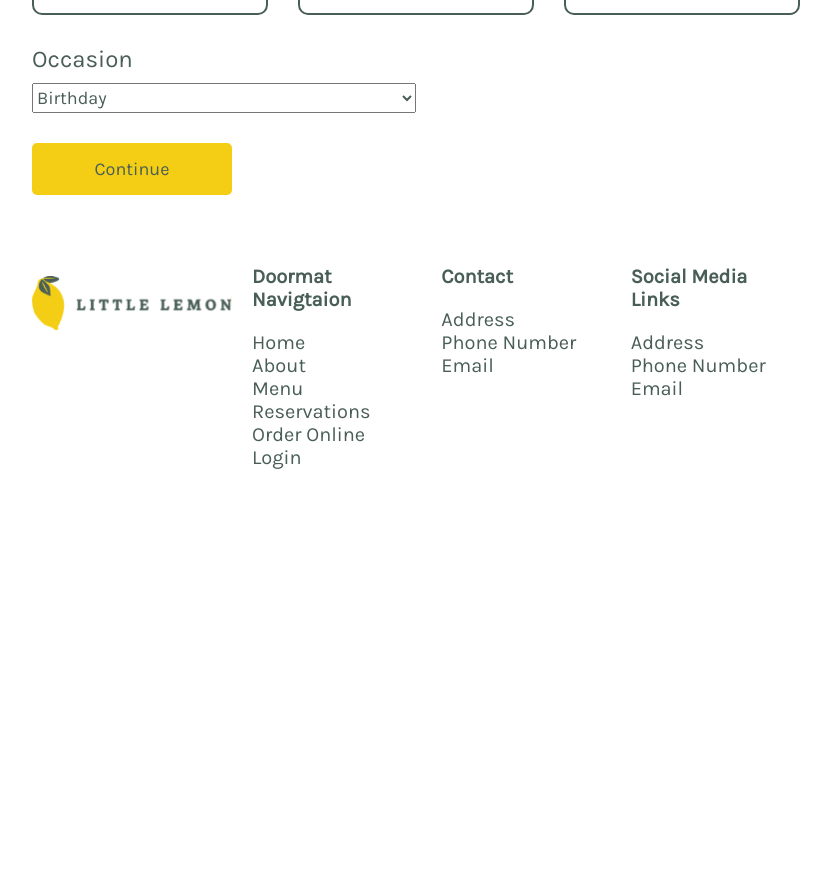
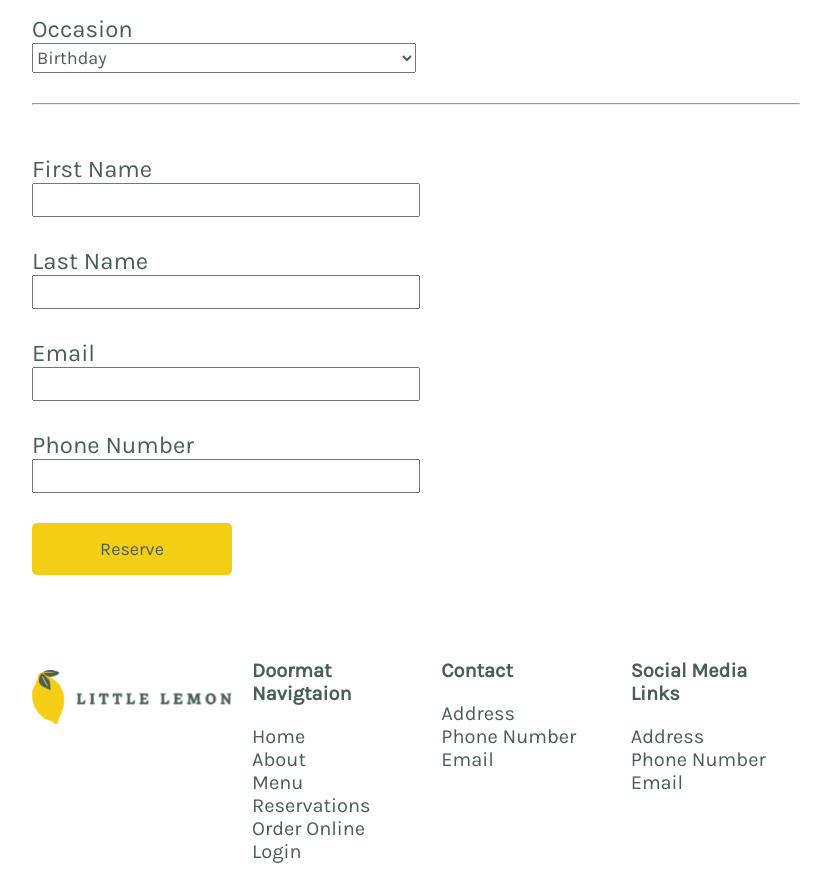
Before and after one commit to Ralph0210/capstone, a React (Create React App) app in the folder little_lemon/: page /booking in a window 1280 px wide. Shown: the part 601-1484 px from the top of the page, without its empty margins (224-1055 px from the left). Before the commit the page ends 1090 px from the top, so only its background shows below. Built offline with nearby package versions, Linux system fonts and the light colour scheme.

Commit message:
combining two form into one

```diff
--- a/little_lemon/src/components/bookingform/BookingForm.js
+++ b/little_lemon/src/components/bookingform/BookingForm.js
@@ -2,7 +2,7 @@ import React, { useState, useEffect } from 'react'
 import './bookingform.css'
 import { Link } from 'react-router-dom'
 
-const BookingForm = ({availableTimes, dispatch, date, setDate, guests, setGuests, occasion, setOccasion}) => {
+const BookingForm = ({availableTimes, dispatch, date, setDate, guests, setGuests, occasion, setOccasion, fname, setFname, lname, setLname, email, setEmail, phone, setPhone}) => {
 
   useEffect(() => {
     console.log(date);
@@ -21,6 +21,7 @@ const BookingForm = ({availableTimes, dispatch, date, setDate, guests, setGuests
 
 
   return (
+    <>
     <div className='form_one'>
      <form>
         <div className='date'>
@@ -42,18 +43,46 @@ const BookingForm = ({availableTimes, dispatch, date, setDate, guests, setGuests
 
         <div className='occasion'>
         <label htmlFor="occasion">Occasion</label>
-        <select id="occasion" value={occasion.selectedOccasion} onChange={(e) => setOccasion({selectedOccasion: e.target.value})}>
+        <select id="occasion" value={occasion.selectedOccasion} onChange={(e) => {setOccasion({selectedOccasion: e.target.value})}}>
           <option>Birthday</option>
           <option>Anniversary</option>
           <option>Other</option>
+          <option>None</option>
         </select>
+        {occasion.selectedOccasion === "Other" && <textarea/>}
+        </div>
+          <hr/>
+    </form>
+    </div>
+
+      <div className='form_two'>
+        <form>
+          <div className='fname'>
+          <label htmlFor='first_name'>First Name</label>
+          <input type='text' id='first_name' value={fname} onChange={(e) => setFname(e.target.value)}/>
+          </div>
+
+          <div className='lname'>
+          <label htmlFor='last_name'>Last Name</label>
+          <input type='text' id='last_name' value={lname} onChange={(e) => setLname(e.target.value)}/>
+          </div>
+
+
+          <div className='email'>
+          <label htmlFor='email'>Email</label>
+          <input type='email' id='email' value={email} onChange={(e) => setEmail(e.target.value)}/>
+          </div>
+
+          <div className='tel'>
+          <label htmlFor='phone'>Phone Number</label>
+          <input type='tel' id='phone' value={phone} onChange={(e) => setPhone(e.target.value)}/>
+          </div>
+
+          <Link to='/booking/review' className="link-button"><button type='submit' id='submit'>Reserve</button></Link>
+        </form>
         </div>
 
-        <Link to='/booking/customer' className="link-button">Continue
-          {/* <button className='submit' type="submit" onClick={(e) => handleContinue(e)}>Continue</button> */}
-        </Link>
-    </form>
-    </div>
+        </>
   )
 }
 
--- a/little_lemon/src/components/bookingform/bookingform.css
+++ b/little_lemon/src/components/bookingform/bookingform.css
@@ -7,7 +7,7 @@
     gap: 3rem;
 }
 
-.form_one input, select {
+input, select {
     max-width: 50%;
     height: 3rem;
     font-family: var(--karla_regular);
@@ -19,7 +19,6 @@
     font-family: var(--karla_regular);
     font-size: 2.4rem;
     color: var(--green);
-    margin-bottom: 1rem;
 }
 
 .form_one .date {
@@ -67,7 +66,51 @@
     flex-direction: column;
 }
 
-.form_one .link-button {
+.form_one .time-button button:active{
+    transform: scale(0.9);
+}
+
+.form_one .time-button button:disabled{
+    background-color: var(--green);
+    color: white;
+}
+
+.form_two form{
+    padding: 0 20% 5%;
+    display: flex;
+    flex-direction: column;
+    gap: 3rem;
+}
+
+.form_two div{
+    flex: 1;
+    display: flex;
+    flex-direction: column;
+}
+
+.form_two label {
+    color: var(--green);
+    font-size: 2.4em;
+    font-family: var(--karla_regular);
+}
+
+.form_two input{
+    color: var(--green);
+    font-family: var(--karla_regular);
+    max-width: 50%;
+    height: 3rem;
+    font-size: 1.8em;
+}
+
+textarea {
+    color: var(--green);
+    font-family: var(--karla_regular);
+    max-width: 50%;
+    height: 6rem;
+    font-size: 1.8em;
+}
+
+.link-button button{
     display: flex;
     flex: 1;
     font-family: var(--karla_regular);
@@ -85,15 +128,6 @@
     justify-content: center;
   }
 
-  .form_one  .link-button:active{
+  .link-button button:active{
     transform: scale(0.9);
 }
-
-.form_one .time-button button:active{
-    transform: scale(0.9);
-}
-
-.form_one .time-button button:disabled{
-    background-color: var(--green);
-    color: white;
-}
--- a/little_lemon/src/components/bookingformtwo/BookingFormTwo.js
+++ /dev/null
@@ -1,36 +0,0 @@
-import React from 'react'
-import './bookingformtwo.css'
-import { Link } from 'react-router-dom'
-
-const BookingFormTwo = ({fname, setFname, lname, setLname, email, setEmail, phone, setPhone}) => {
-  return (
-    <div className='form_two'>
-    <form>
-      <div className='fname'>
-      <label htmlFor='first_name'>First Name</label>
-      <input type='text' id='first_name' value={fname} onChange={(e) => setFname(e.target.value)}/>
-      </div>
-
-      <div className='lname'>
-      <label htmlFor='last_name'>Last Name</label>
-      <input type='text' id='last_name' value={lname} onChange={(e) => setLname(e.target.value)}/>
-      </div>
-
-
-      <div className='email'>
-      <label htmlFor='email'>Email</label>
-      <input type='email' id='email' value={email} onChange={(e) => setEmail(e.target.value)}/>
-      </div>
-
-      <div className='tel'>
-      <label htmlFor='phone'>Phone Number</label>
-      <input type='tel' id='phone' value={phone} onChange={(e) => setPhone(e.target.value)}/>
-      </div>
-
-      <Link to='/booking/review' className="link-button">Continue</Link>
-    </form>
-    </div>
-  )
-}
-
-export default BookingFormTwo
--- a/little_lemon/src/components/bookingformtwo/bookingformtwo.css
+++ /dev/null
@@ -1,48 +0,0 @@
-.form_two form{
-    padding: 5% 20%;
-    display: flex;
-    flex-direction: column;
-    gap: 3rem;
-}
-
-.form_two div{
-    flex: 1;
-    display: flex;
-    flex-direction: column;
-}
-
-.form_two label {
-    color: var(--green);
-    font-size: 2.4em;
-    font-family: var(--karla_regular);
-}
-
-.form_two input{
-    color: var(--green);
-    font-family: var(--karla_regular);
-    max-width: 50%;
-    height: 3rem;
-    font-size: 1.8em;
-}
-
-.form_two .link-button {
-    display: flex;
-    flex: 1;
-    font-family: var(--karla_regular);
-    font-size: 1.8rem;
-    border-radius: 0.5rem;
-    padding: 1.5rem 0;
-    border: 0;
-    outline: 0;
-    background-color: var(--yellow);
-    max-width: 20rem;
-    cursor: pointer;
-    transition: transform 0.2s ease;
-    position: relative;
-    color: var(--green);
-    justify-content: center;
-  }
-
-  .form_two  .link-button:active{
-    transform: scale(0.9);
-}
--- a/little_lemon/src/components/bookingpage/BookingPage.js
+++ b/little_lemon/src/components/bookingpage/BookingPage.js
@@ -2,7 +2,7 @@ import React from 'react'
 import './bookingpage.css'
 import BookingForm from '../bookingform/BookingForm'
 import {Routes, Route} from 'react-router-dom'
-import BookingFormTwo from '../bookingformtwo/BookingFormTwo'
+import { Review } from '../review/Review'
 import { useState } from 'react'
 
 const BookingPage = (props) => {
@@ -13,10 +13,9 @@ const BookingPage = (props) => {
   return (
     <>
       <Routes>
-        <Route path='/' element={<BookingForm {...props}/>}/>
-        <Route path='/customer' element={<BookingFormTwo
-        fname={fname} setFname={setFname} lname={lname} setLname={setLname} email={email} setEmail={setEmail} phone={phone} setPhone={setPhone}
-        />} />
+        <Route path='/' element={<BookingForm {...props}
+        fname={fname} setFname={setFname} lname={lname} setLname={setLname} email={email} setEmail={setEmail} phone={phone} setPhone={setPhone}/>}/>
+        <Route path='/review' element={<Review {...props} fname={fname} lname = {lname} email={email} phone={phone}/>} />
       </Routes>
     </>
   )
--- /dev/null
+++ b/little_lemon/src/components/review/Review.js
@@ -0,0 +1,13 @@
+import React from 'react'
+import './review.css'
+import { Link } from 'react-router-dom'
+
+export const Review = () => {
+  return (
+    <div>
+        <h1>Reservation Details</h1>
+        <p>Thank you for making a reservation at Little Lemon</p>
+        <Link to='/'>Home</Link>
+    </div>
+  )
+}
```
Also changed, not shown: little_lemon/src/components/review/review.css (added).
